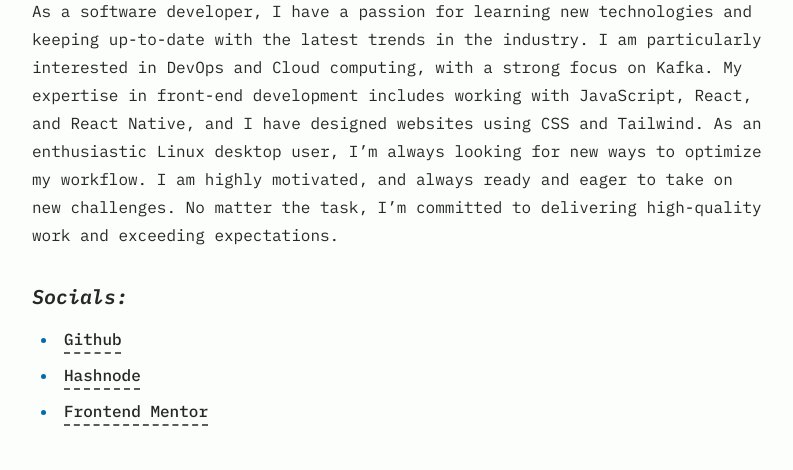
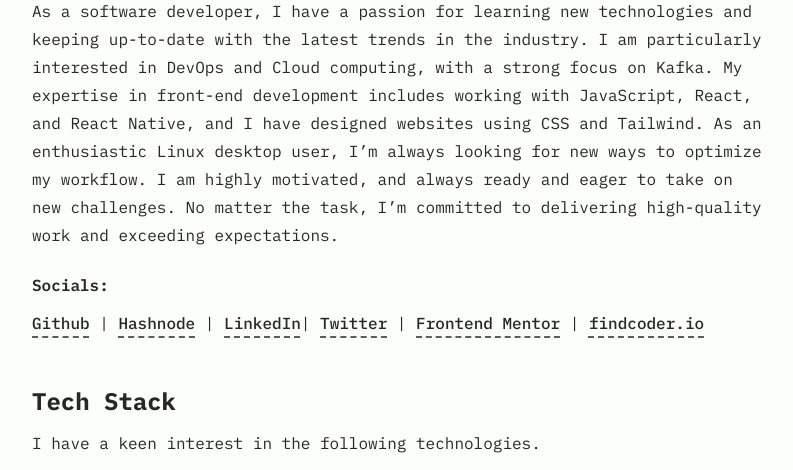
Before and after one commit to Pratik280/pratik280.github.io, an Astro site: page /about in a window 1280 px wide. Shown: the part 256-726 px from the top of the page, without its empty margins (240-1033 px from the left). Built offline with nearby package versions, Linux system fonts and the light colour scheme; Astro itself is replaced by a stand-in of ours.

Commit message:
Added links for linkedin, twitter and hashnode

```diff
--- a/src/config.ts
+++ b/src/config.ts
@@ -35,7 +35,7 @@
     name: "Frontendmentor",
     href: "https://www.frontendmentor.io/profile/Pratik280",
     linkTitle: ` ${SITE.title} on Frontend Mentor`,
-    active: true,
+    active: false,
   },
   // {
   //   name: "Facebook",
@@ -49,24 +49,24 @@
   //   linkTitle: `${SITE.title} on Instagram`,
   //   active: true,
   // },
-  // {
-  //   name: "LinkedIn",
-  //   href: "https://github.com/satnaing/astro-paper",
-  //   linkTitle: `${SITE.title} on LinkedIn`,
-  //   active: true,
-  // },
+  {
+    name: "LinkedIn",
+    href: "https://www.linkedin.com/in/pratik280/",
+    linkTitle: `${SITE.title} on LinkedIn`,
+    active: true,
+  },
   // {
   //   name: "Mail",
   //   href: "mailto:yourmail@gmail.com",
   //   linkTitle: `Send an email to ${SITE.title}`,
   //   active: false,
   // },
-  // {
-  //   name: "Twitter",
-  //   href: "https://github.com/satnaing/astro-paper",
-  //   linkTitle: `${SITE.title} on Twitter`,
-  //   active: false,
-  // },
+  {
+    name: "Twitter",
+    href: "https://twitter.com/pratikchandlekr",
+    linkTitle: `${SITE.title} on Twitter`,
+    active: true,
+  },
   // {
   //   name: "Twitch",
   //   href: "https://github.com/satnaing/astro-paper",
--- a/src/pages/about.md
+++ b/src/pages/about.md
@@ -13,11 +13,10 @@
 
 As a software developer, I have a passion for learning new technologies and keeping up-to-date with the latest trends in the industry. I am particularly interested in DevOps and Cloud computing, with a strong focus on Kafka. My expertise in front-end development includes working with JavaScript, React, and React Native, and I have designed websites using CSS and Tailwind. As an enthusiastic Linux desktop user, I'm always looking for new ways to optimize my workflow. I am highly motivated, and always ready and eager to take on new challenges. No matter the task, I'm committed to delivering high-quality work and exceeding expectations.
 
-### Socials:
+#### Socials:
 
-- [Github](https://github.com/Pratik280)
-- [Hashnode](https://pratik280.hashnode.dev/)
-- [Frontend Mentor](https://www.frontendmentor.io/profile/Pratik280)
+[Github](https://github.com/Pratik280) | [Hashnode](https://pratik280.hashnode.dev/) | [LinkedIn](https://www.linkedin.com/in/pratik280/)| [Twitter](https://twitter.com/pratikchandlekr) | [Frontend Mentor](https://www.frontendmentor.io/profile/Pratik280)
+| [findcoder.io](https://www.findcoder.io/u/pratik280)
 
 <!-- <div>
   <img src="/assets/dev.svg" class="sm:w-1/2 mx-auto" alt="coding dev illustration">
```
